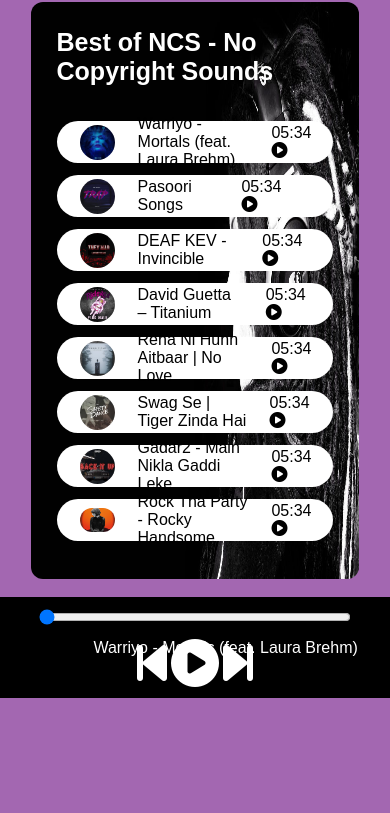
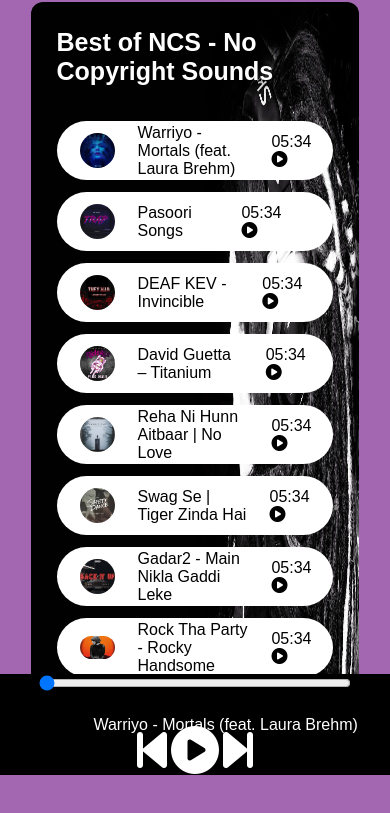
Before and after one commit to pradnyashilaNavn/carolina.github.io, a plain HTML site: page index.html in a window 390 px wide. Shown: the part 69-882 px from the top of the page. Before the commit the page ends 844 px from the top, so only its background shows below. Drawn offline with Linux system fonts and the light colour scheme; a web font is replaced by a local one.

Commit message:
Update style.css
added css for mobile responsive

```diff
--- a/style.css
+++ b/style.css
@@ -87,7 +87,6 @@ nav ul li.brand.right {
     width: 35px;
     margin: 0 23px;
     border-radius: 25px;
-
 }
 .timestamp{
     margin: 0 23px;
@@ -105,3 +104,11 @@ nav ul li.brand.right {
     opacity: 0;
     transition: opacity 0.1s ease-in;
 }
+@media only screen and (max-width: 767px) {
+    .icons{
+        margin-top: 35px;
+    }
+    .SongItem {
+        height: 59px;
+    }
+}
```
